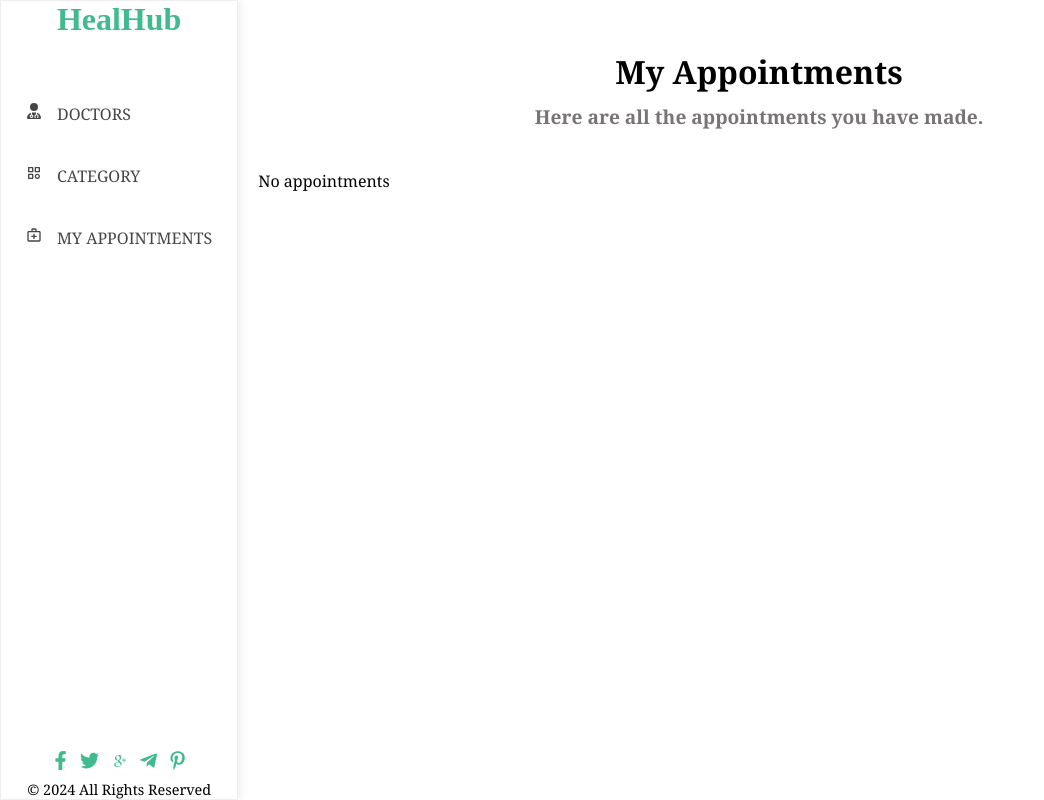
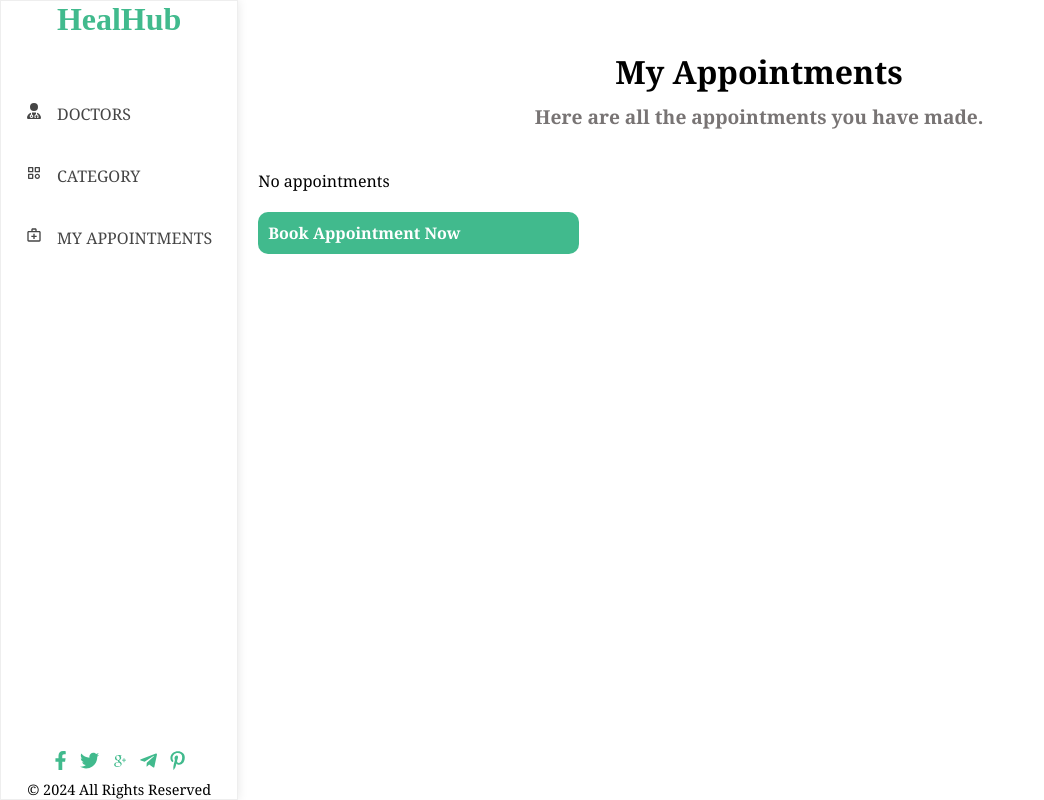
Before and after one commit to Lawmsangi/medical-appointment-app, a React (Create React App) app: page /appointment in a window 1280 px wide. Shown: the whole page, without its empty margins (0-1044 px from the left). Built offline with nearby package versions, Linux system fonts and the light colour scheme; the HTML template or start-up script is replaced by a standard one.

Commit message:
Make link to the homepage

```diff
--- a/src/components/Appointment.jsx
+++ b/src/components/Appointment.jsx
@@ -2,6 +2,7 @@ import React from 'react';
 import '../styles/Appointment.css'
 import { useDispatch, useSelector } from 'react-redux'
 import { removeAppointment } from '../redux/appointmentsSlice'
+import { Link } from 'react-router-dom';
 
 function Appointment() {
   const appointments = useSelector((store) => store.appointmentsStore.appointments)
@@ -15,7 +16,12 @@ function Appointment() {
       </div>
       <div className="appointment-content">
         {appointments.length === 0 ? (
-          <p>No appointments</p>
+          <div className='no-appointments'>
+            <p>No appointments</p>
+            <div className="view-bookings">
+             <Link to="/" className='font-white'>Book Appointment Now</Link>
+            </div>
+         </div>
         ) : (
           appointments.map((appointment) => (
             <div key={appointment.id} className='appointment-card'>
```
